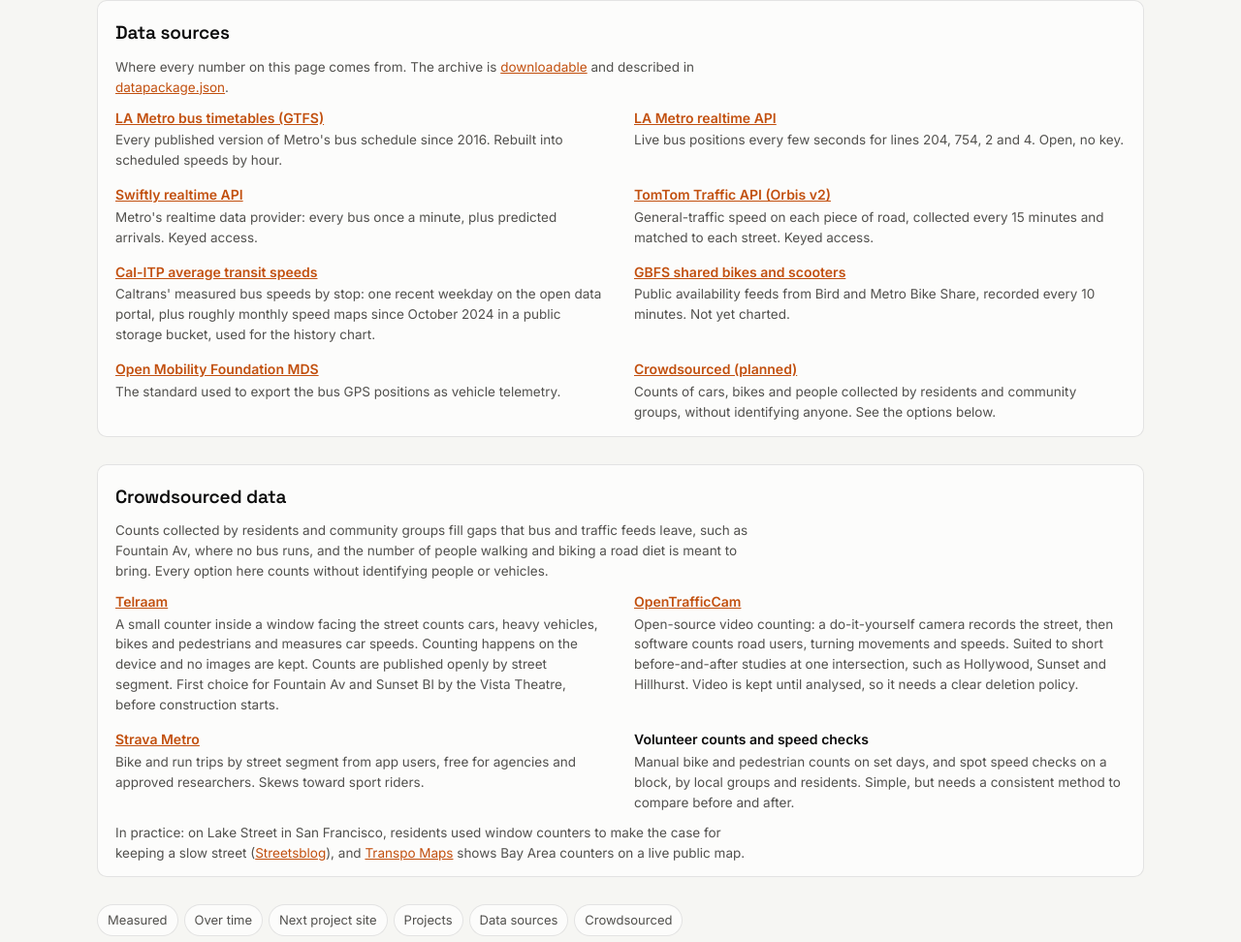
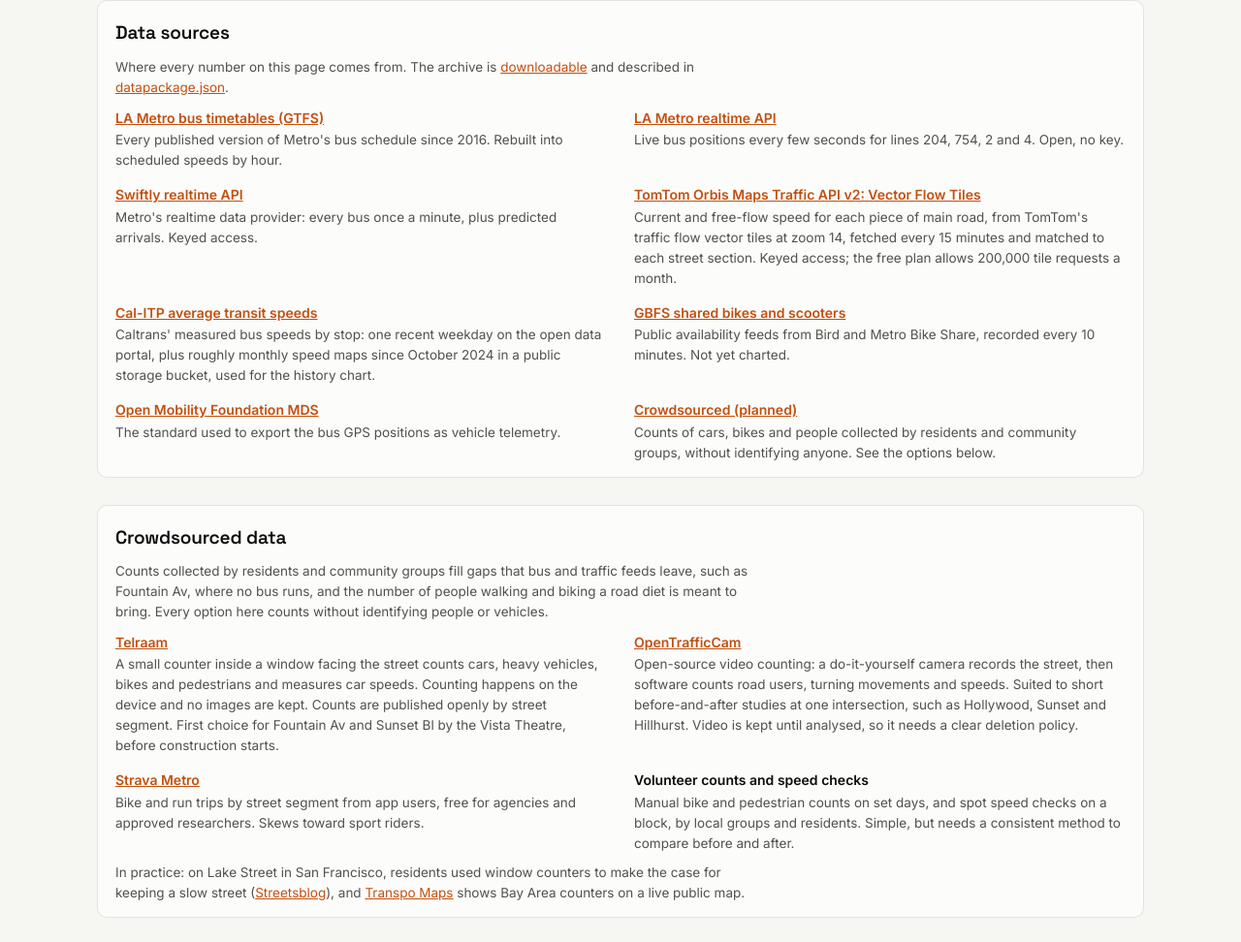
Before and after one commit to here/aviary, a plain HTML site: page site/template.html in a window 1280 px wide. Shown: the part 1358-2330 px from the top of the page at 97% size. Drawn offline with Linux system fonts and the light colour scheme.

Commit message:
Name the exact TomTom API, endpoint and billing line item; free allowances are monthly
Co-Authored-By: Claude Opus 5.5 <noreply@anthropic.com>
Claude-Session: https://claude.ai/code/session_01EVmfX9E2Ugfwf5qoNvHdGV

```diff
--- a/site/template.html
+++ b/site/template.html
@@ -245,7 +245,7 @@ code { font: 12.5px ui-monospace, SFMono-Regular, Menlo, monospace; background:
       <div><dt><a href="https://gitlab.com/LACMTA/gtfs_bus" target="_blank" rel="noopener">LA Metro bus timetables (GTFS)</a></dt><dd>Every published version of Metro's bus schedule since 2016. Rebuilt into scheduled speeds by hour.</dd></div>
       <div><dt><a href="https://developer.metro.net" target="_blank" rel="noopener">LA Metro realtime API</a></dt><dd>Live bus positions every few seconds for lines 204, 754, 2 and 4. Open, no key.</dd></div>
       <div><dt><a href="https://www.goswift.ly" target="_blank" rel="noopener">Swiftly realtime API</a></dt><dd>Metro's realtime data provider: every bus once a minute, plus predicted arrivals. Keyed access.</dd></div>
-      <div><dt><a href="https://docs.tomtom.com/traffic-api/documentation/tomtom-orbis-maps/v2/product-information/introduction" target="_blank" rel="noopener">TomTom Traffic API (Orbis v2)</a></dt><dd>General-traffic speed on each piece of road, collected every 15 minutes and matched to each street. Keyed access.</dd></div>
+      <div><dt><a href="https://docs.tomtom.com/traffic-api/documentation/tomtom-orbis-maps/v2/product-information/introduction" target="_blank" rel="noopener">TomTom Orbis Maps Traffic API v2: Vector Flow Tiles</a></dt><dd>Current and free-flow speed for each piece of main road, from TomTom's traffic flow vector tiles at zoom 14, fetched every 15 minutes and matched to each street section. Keyed access; the free plan allows 200,000 tile requests a month.</dd></div>
       <div><dt><a href="https://data.ca.gov/dataset/average-transit-speeds-by-stop" target="_blank" rel="noopener">Cal-ITP average transit speeds</a></dt><dd>Caltrans' measured bus speeds by stop: one recent weekday on the open data portal, plus roughly monthly speed maps since October 2024 in a public storage bucket, used for the history chart.</dd></div>
       <div><dt><a href="https://github.com/MobilityData/gbfs/blob/master/systems.csv" target="_blank" rel="noopener">GBFS shared bikes and scooters</a></dt><dd>Public availability feeds from Bird and Metro Bike Share, recorded every 10 minutes. Not yet charted.</dd></div>
       <div><dt><a href="https://github.com/openmobilityfoundation/mobility-data-specification" target="_blank" rel="noopener">Open Mobility Foundation MDS</a></dt><dd>The standard used to export the bus GPS positions as vehicle telemetry.</dd></div>
--- a/worker/traffic.js
+++ b/worker/traffic.js
@@ -1,6 +1,7 @@
 // Cloudflare Worker: archives general-traffic speeds on the study streets from two providers.
 //
-// TomTom (Orbis Traffic API v2 vector flow tiles), every 15 minutes, if TOMTOM_API_KEY is set:
+// TomTom (Orbis Maps Traffic API v2, Vector Flow Tiles; billed as "Traffic Flow & Incidents API Vector Tiles",
+// free 200,000 a month), every 15 minutes, if TOMTOM_API_KEY is set:
 //     traffic/tomtom/YYYY-MM-DD/HH/tomtom_flow_YYYY-MM-DDTHHMM.json.gz
 //   One gzipped JSON per run: {"at", "zoom", "attributes", "tiles": {"z/x/y": "<base64 Mapbox vector tile>"}}.
 //   26 zoom-14 tiles cover the boxes below (see docs/FREE_TIERS.md before adding more). Each road piece in a tile carries absolute_speed (km/h),
```
Also changed, not shown: 4 other files.
